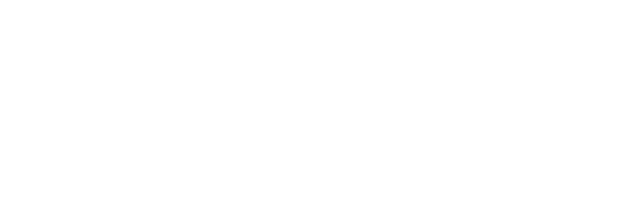
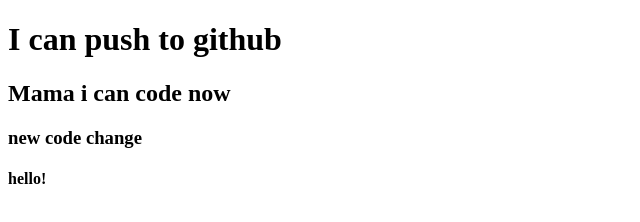
Before and after one commit to sadmansakib285/my-first-repo, a plain HTML site: page index.html in a window 1280 px wide. Shown: the whole page, without its empty margins (0-640 px from the left). Drawn offline with Linux system fonts and the light colour scheme.

Commit message:
added header

```diff
--- a/index.html
+++ b/index.html
@@ -7,6 +7,9 @@
     <title>My First Github Repo</title>
 </head>
 <body>
-
+    <h1>I can push to github</h1>
+    <h2>Mama i can code now</h2>
+    <h3>new code change</h3>
+    <h4>hello!</h4>
 </body>
 </html>
```
